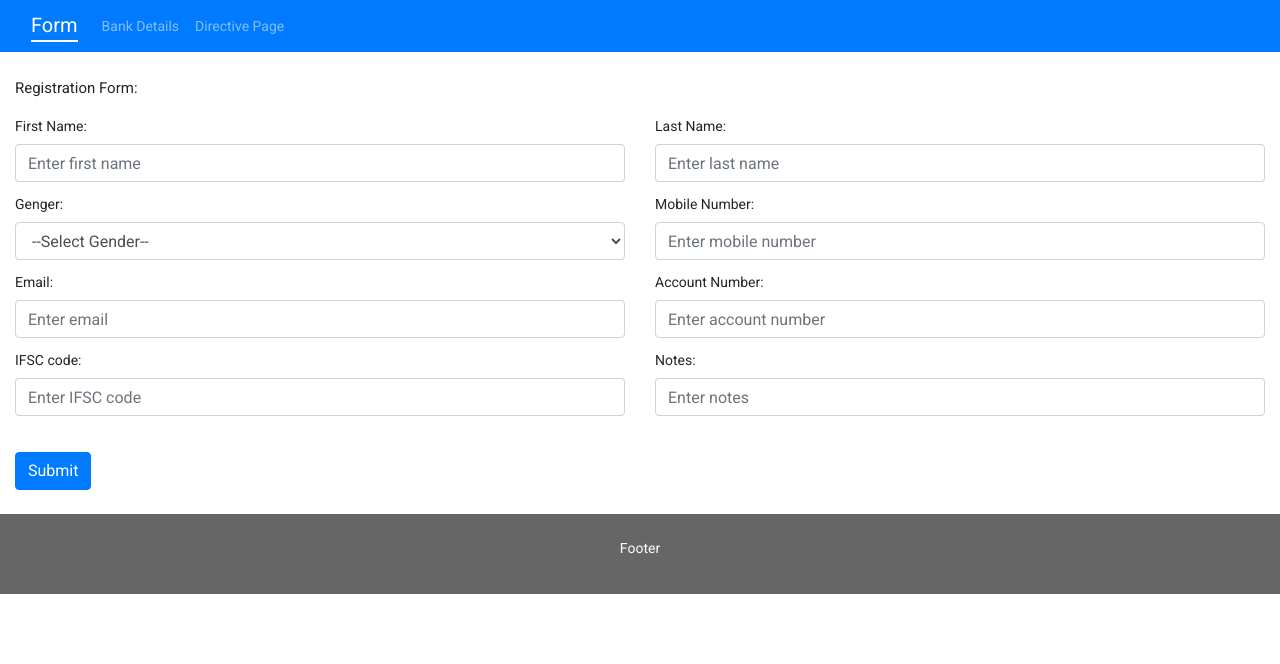
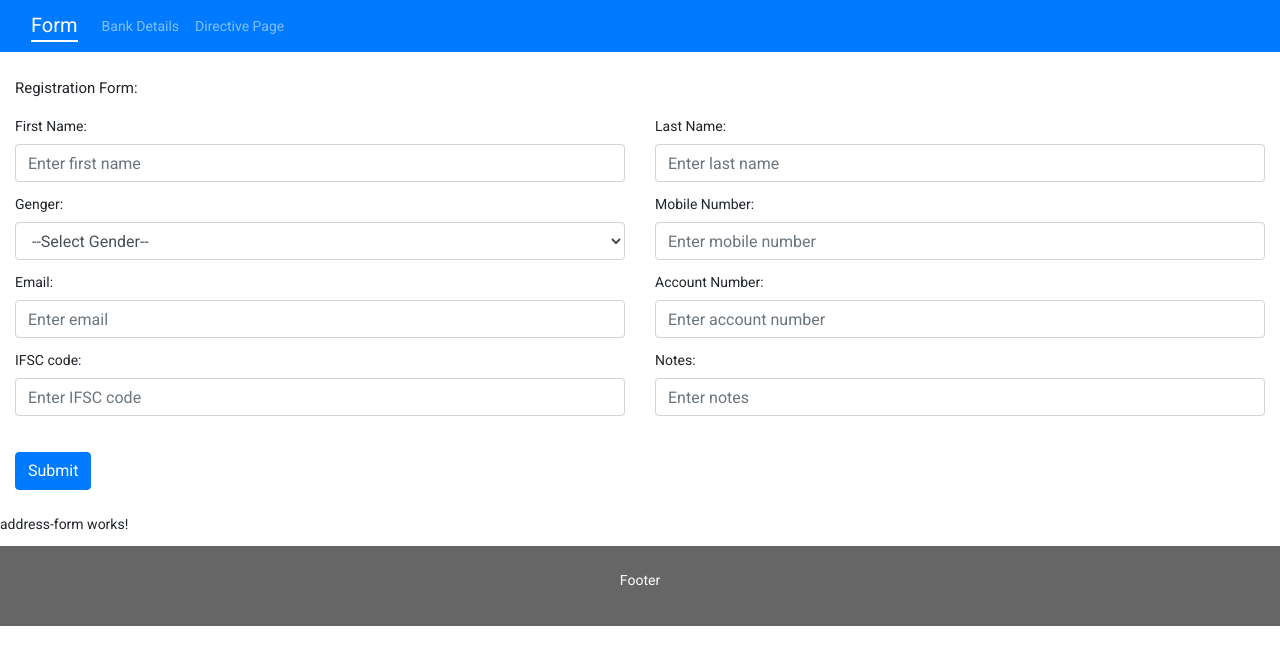
Before and after one commit to ajay-kumar-in/Angular-Project, an Angular app: page / in a window 1280 px wide. Shown: the top 664 px of the page. Built offline with nearby package versions, Linux system fonts and the light colour scheme.

Commit message:
add address form

```diff
--- a/src/app/app.module.ts
+++ b/src/app/app.module.ts
@@ -17,6 +17,7 @@ import { HTTP_INTERCEPTORS } from '@angular/common/http';
 import { AuthInterceptor } from './auth.interceptor';
 import { ServiceWorkerModule } from '@angular/service-worker';
 import { environment } from '../environments/environment';
+import { AddressFormComponent } from './shared/components/address-form/address-form.component';
 
 @NgModule({
   declarations: [
--- a/src/app/components/custom-forms/registration-form/registration-form.component.html
+++ b/src/app/components/custom-forms/registration-form/registration-form.component.html
@@ -126,3 +126,6 @@
         </form>
     </div>
 </div>
+<div>
+    <app-address-form></app-address-form>
+</div>
--- /dev/null
+++ b/src/app/shared/components/address-form/address-form.component.html
@@ -0,0 +1 @@
+<p>address-form works!</p>
--- /dev/null
+++ b/src/app/shared/components/address-form/address-form.component.ts
@@ -0,0 +1,15 @@
+import { Component, OnInit } from '@angular/core';
+
+@Component({
+  selector: 'app-address-form',
+  templateUrl: './address-form.component.html',
+  styleUrls: ['./address-form.component.scss']
+})
+export class AddressFormComponent implements OnInit {
+
+  constructor() { }
+
+  ngOnInit(): void {
+  }
+
+}
--- a/src/app/shared/modules/shared.module.ts
+++ b/src/app/shared/modules/shared.module.ts
@@ -1,16 +1,28 @@
 import { NgModule } from '@angular/core';
 import { FormsModule, ReactiveFormsModule } from '@angular/forms';
 import { HttpClientModule } from '@angular/common/http';
+import { AddressFormComponent } from '../components/address-form/address-form.component';
+
+const components = [
+  AddressFormComponent
+]
+
+const modules = [
+  FormsModule,
+  ReactiveFormsModule,
+  HttpClientModule
+]
 
 @NgModule({
+  declarations: [
+    components
+  ],
   imports: [
-    FormsModule,
-    ReactiveFormsModule
+    modules
   ],
   exports: [
-    FormsModule,
-    ReactiveFormsModule,
-    HttpClientModule
+    modules,
+    components
   ]
 })
 export class SharedModule { }
```
Also changed, not shown: src/app/shared/components/address-form/address-form.component.scss (added), 1 other file (tests, documents, lock files or other folders).
